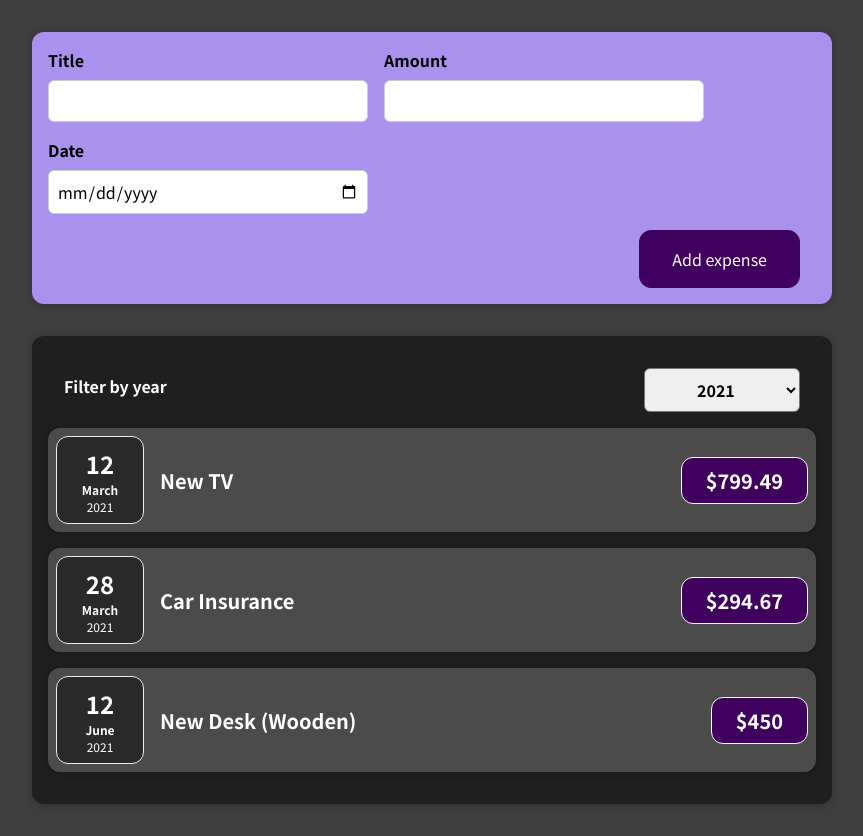
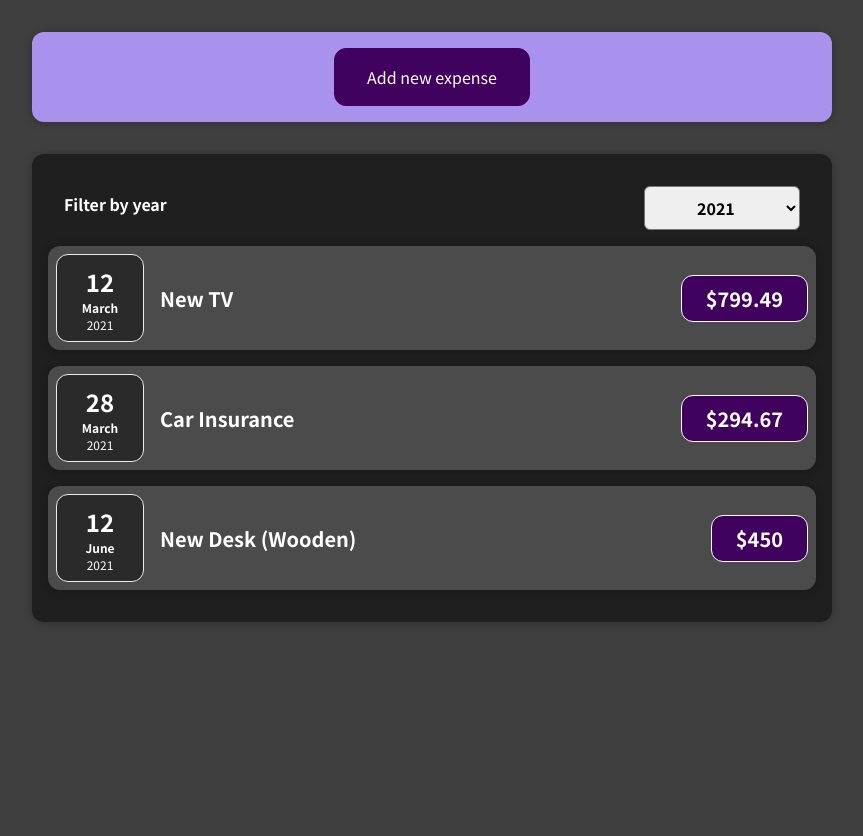
Before and after one commit to iwannabekoshka/udemy-react, a React (Create React App) app in the folder 01/: page / in a window 1280 px wide. Shown: the whole page, without its empty margins (208-1071 px from the left). After the commit the page ends 800 px from the top, so only its background shows below. Built offline with nearby package versions, Linux system fonts and the light colour scheme.

Commit message:
01. пряталка формы создания новой записи

```diff
--- a/01/src/components/NewExpense/ExpenseForm.js
+++ b/01/src/components/NewExpense/ExpenseForm.js
@@ -31,6 +31,9 @@ const ExpenseForm = (props) => {
         setEnteredAmount('');
         setEnteredDate('');
     }
+    const switchFormActiveHandler = () => {
+        props.onSwitchFormActive();
+    }
 
     return (
         <form onSubmit={submitHandler}>
@@ -55,6 +58,7 @@ const ExpenseForm = (props) => {
                 </div>
             </div>
             <div className="new-expense__actions">
+                <button onClick={switchFormActiveHandler}>Close</button>
                 <button type="submit">Add expense</button>
             </div>
         </form>
--- a/01/src/components/NewExpense/NewExpense.css
+++ b/01/src/components/NewExpense/NewExpense.css
@@ -17,6 +17,8 @@
     background-color: #40005d;
     color: white;
     border-radius: 12px;
+}
+.new-expense button:not(:last-child) {
     margin-right: 1rem;
 }
 
--- a/01/src/components/NewExpense/NewExpense.js
+++ b/01/src/components/NewExpense/NewExpense.js
@@ -1,10 +1,12 @@
-import React from 'react';
+import React, {useState} from 'react';
 
 import ExpenseForm from "./ExpenseForm";
 
 import "./NewExpense.css";
 
 const NewExpense = (props) => {
+    const [formActive, setFormActive] = useState(false);
+
     const addExpenseHandler = (expense) => {
         const newExpense = {
             ...expense,
@@ -13,10 +15,24 @@ const NewExpense = (props) => {
 
         props.onAddExpense(newExpense);
     }
+    const switchFormActiveHandler = () => {
+        setFormActive(prevFromActive => {
+            return !prevFromActive;
+        })
+    }
+
+    let content = <button onClick={switchFormActiveHandler}>Add new expense</button>;
+    if (formActive) {
+        content =
+            <ExpenseForm
+                onAddExpense={addExpenseHandler}
+                onSwitchFormActive={switchFormActiveHandler}
+            />
+    };
 
     return (
         <div className="new-expense">
-            <ExpenseForm onAddExpense={addExpenseHandler}/>
+            {content}
         </div>
     )
 }
```
Also changed, not shown: 1 other file (tests, documents, lock files or other folders).
